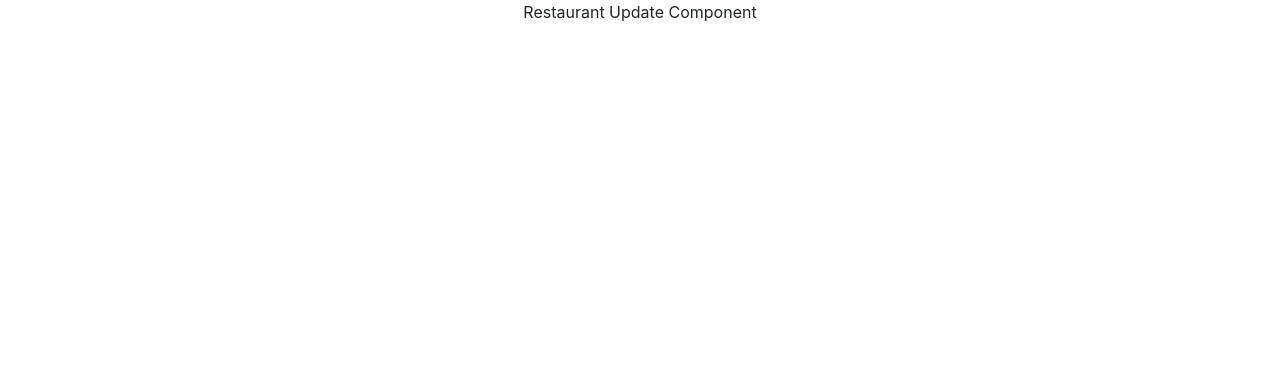
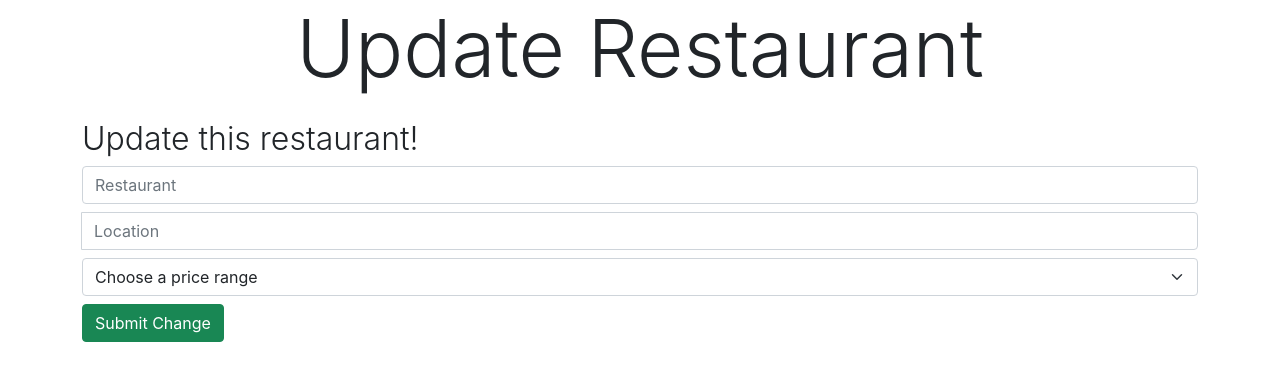
Before and after one commit to layeleomehta/Restaurant-Finder, a React (Create React App) app in the folder client/: page /restaurants/1/update in a window 1280 px wide. Shown: the top 380 px of the page. Built offline with nearby package versions, Linux system fonts and the light colour scheme; no server answers.

Commit message:
added update functionality to update existing restaurant info

```diff
--- a/client/src/components/Homepage/ViewRestaurants.js
+++ b/client/src/components/Homepage/ViewRestaurants.js
@@ -1,8 +1,10 @@
 import React, {useContext, useEffect} from 'react';
 import { RestaurantsContext } from '../../context/RestaurantContext';
+import {useNavigate} from "react-router-dom";
 
 const ViewRestaurants = () => {
     const { restaurants, setRestaurants } = useContext(RestaurantsContext);
+    let navigate = useNavigate();
 
     // make GET request here to update global restaurants state from context
     useEffect(() => {
@@ -22,7 +24,11 @@ const ViewRestaurants = () => {
       };
 
       updateRestaurants();
-    }, [])
+    }, []);
+
+    const handleUpdate = (id) => {
+        navigate(`/restaurants/${id}/update`);
+    }
 
     // make DELETE request here
     const handleDelete = async (id) => {
@@ -59,7 +65,7 @@ const ViewRestaurants = () => {
                         <td>{restaurant.location}</td>
                         <td>{"$".repeat(restaurant.price_range)}</td>
                         <td>Rating</td>
-                        <td><button className='btn btn-warning'>Edit</button></td>
+                        <td><button className='btn btn-warning' onClick={() => handleUpdate(restaurant.id)} >Edit</button></td>
                         <td><button className='btn btn-danger' onClick={() => handleDelete(restaurant.id)}>Delete</button></td>
                     </tr>
                 );
--- /dev/null
+++ b/client/src/components/RestaurantUpdate/Header.js
@@ -0,0 +1,9 @@
+import React from 'react'
+
+const Header = () => {
+  return (
+    <h1 className="text-center display-1 font-weight-bold">Update Restaurant</h1>
+  )
+}
+
+export default Header;
--- /dev/null
+++ b/client/src/components/RestaurantUpdate/UpdateForm.js
@@ -0,0 +1,91 @@
+import React, {useState, useEffect} from 'react';
+import {useParams, useNavigate} from "react-router-dom";
+
+const UpdateForm = () => {
+    const [updateRestaurantObject, setUpdateRestaurantObject] = useState({
+        name: "",
+        location: "",
+        price_range: 0
+    });
+
+    const {id} = useParams();
+    let navigate = useNavigate();
+
+    useEffect(() => {
+        const fetchRestaurant = async () => {
+            try {
+                // GET request to backend with specific restaurant id
+                const response = await fetch(`http://localhost:4000/api/v1/restaurants/${id}`);
+                const data = await response.json();
+                setUpdateRestaurantObject({
+                    name: data.restaurantData.name,
+                    location: data.restaurantData.location,
+                    price_range: data.restaurantData.price_range
+                });
+            } catch (err) {
+                console.error(err.message);
+            }
+        }
+
+        fetchRestaurant();
+
+    }, [])
+
+
+
+
+    const handleSubmit = async (e) => {
+        e.preventDefault();
+        try {
+            // PUT request to update the restaurant with given id
+            const response = await fetch(`http://localhost:4000/api/v1/restaurants/${id}`, {
+                method: "PUT",
+                headers: {"Content-Type": "application/json"},
+                body: JSON.stringify(updateRestaurantObject)
+            });
+
+            navigate("/");
+
+        } catch (err) {
+            console.error(err.message);
+        }
+    }
+
+  return (
+    <div className='mt-4'>
+        <h2 className='fw-light text-start'>Update this restaurant!</h2>
+        <form className="form-inline">
+            <label className="sr-only" htmlFor="inlineFormInputName2">Name</label>
+            <input type="text" className="form-control mb-2 mr-sm-2" id="inlineFormInputName2" placeholder="Restaurant"
+            value={updateRestaurantObject.name} onChange={(e) => setUpdateRestaurantObject({...updateRestaurantObject, name: e.target.value})}
+            />
+
+            <label className="sr-only" htmlFor="inlineFormInputGroupUsername2">Username</label>
+            <div className="input-group mb-2 mr-sm-2">
+                <div className="input-group-prepend">
+                </div>
+                <input type="text" className="form-control" id="inlineFormInputGroupUsername2" placeholder="Location"
+                value={updateRestaurantObject.location} onChange={(e) => setUpdateRestaurantObject({...updateRestaurantObject, location: e.target.value})}
+                />
+            </div>
+
+            <select className="form-select custom-select my-1 mr-sm-2" id="inlineFormCustomSelectPref"
+            value={updateRestaurantObject.price_range} onChange={(e) => setUpdateRestaurantObject({...updateRestaurantObject, price_range: e.target.value})}
+            >
+                <option defaultValue>Choose a price range</option>
+                <option value="1">$</option>
+                <option value="2">$$</option>
+                <option value="3">$$$</option>
+                <option value="4">$$$$</option>
+                <option value="5">$$$$$</option>
+            </select>
+
+            <div className="text-start">
+              <button type="submit" className="text-left btn btn-success mb-2 mt-1" onClick={handleSubmit} >Submit Change</button>
+            </div>
+        </form>
+    </div>
+  )
+}
+
+export default UpdateForm;
--- a/client/src/routes/RestaurantUpdate.js
+++ b/client/src/routes/RestaurantUpdate.js
@@ -1,8 +1,13 @@
-import React from 'react'
+import React from 'react';
+import Header from '../components/RestaurantUpdate/Header';
+import UpdateForm from '../components/RestaurantUpdate/UpdateForm';
 
 const RestaurantUpdate = () => {
   return (
-    <div>Restaurant Update Component</div>
+    <div>
+    <Header/>
+    <UpdateForm/>
+    </div>
   )
 }
 
```
